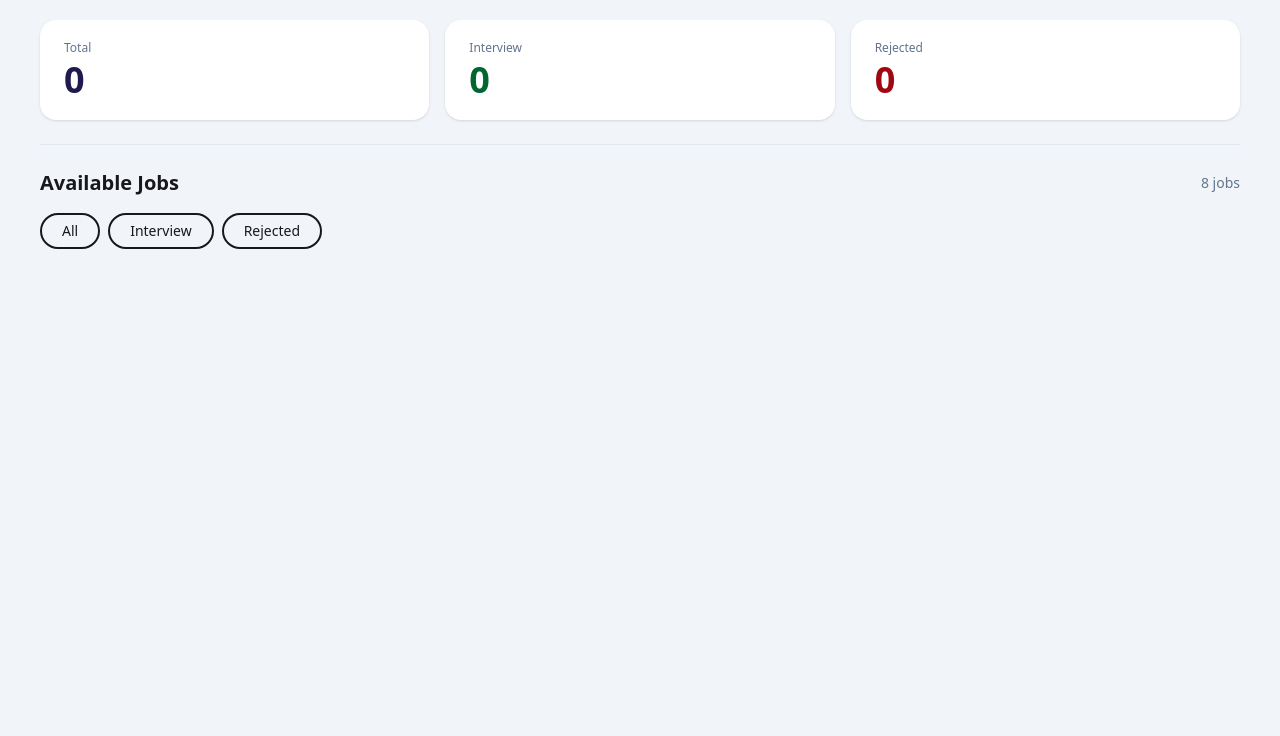
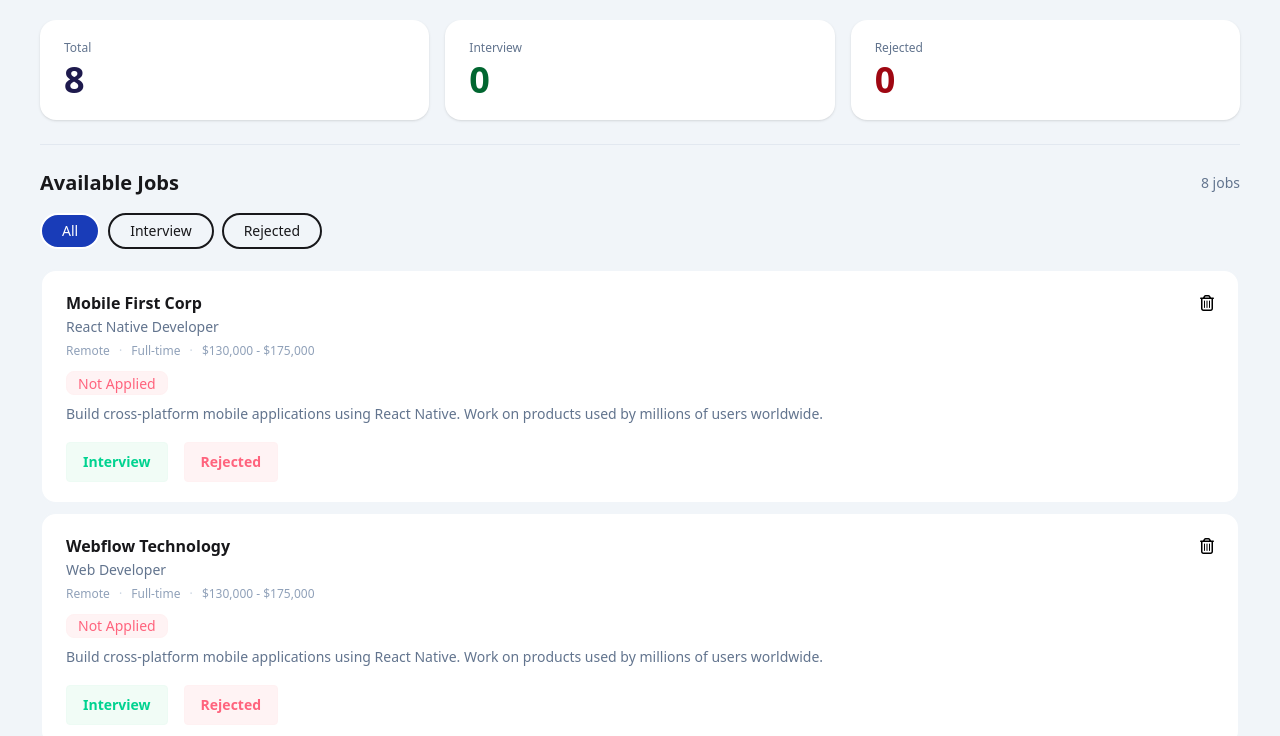
Before and after one commit to hasan-goljar-dev/B13-A4-PH-Job-Tracker, a plain HTML site: page index.html in a window 1280 px wide. Shown: the part 64-800 px from the top of the page. Drawn offline with nearby package versions, Linux system fonts and the light colour scheme.

Commit message:
completed now

```diff
--- a/index.html
+++ b/index.html
@@ -404,7 +404,7 @@
     </div>
   </main>
  <!-- <script src="script.js"></script> -->
-  <script src="ecc.js"></script>
+  <script src="script.js"></script>
 
 </body>
 
```
